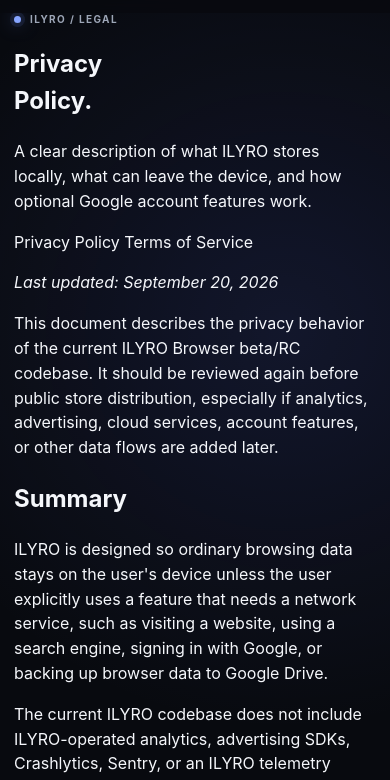
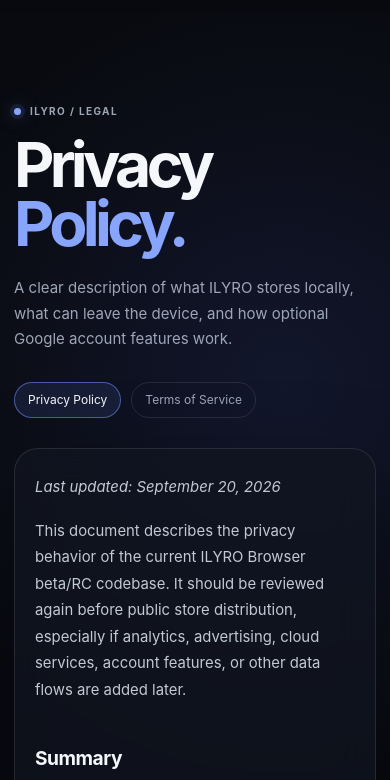
Before and after one commit to germ85402-ops/ilyro-browser, a browser extension: page docs/privacy.html in a window 390 px wide. Shown: the part 56-836 px from the top of the page. Drawn offline with Linux system fonts and the light colour scheme.

Commit message:
Style legal pages for GitHub Pages

```diff
--- a/docs/styles.css
+++ b/docs/styles.css
@@ -2364,3 +2364,146 @@ button {
     transition-duration: 0.01ms !important;
   }
 }
+
+
+/* Legal pages */
+.legal-main {
+  padding-bottom: 108px;
+}
+
+.legal-page {
+  padding-top: clamp(112px, 15vw, 178px);
+}
+
+.legal-page h1 {
+  max-width: 760px;
+  margin: 0;
+  font-size: clamp(3.8rem, 8vw, 7.6rem);
+  line-height: 0.94;
+  letter-spacing: -0.075em;
+}
+
+.legal-page h1 span {
+  color: var(--blue-bright);
+}
+
+.legal-lead {
+  max-width: 660px;
+  margin: 30px 0 0;
+  color: var(--muted);
+  font-size: clamp(1.05rem, 2vw, 1.25rem);
+  line-height: 1.7;
+}
+
+.legal-switch {
+  display: flex;
+  flex-wrap: wrap;
+  gap: 10px;
+  margin-top: 30px;
+}
+
+.legal-switch a {
+  border: 1px solid var(--line);
+  border-radius: 999px;
+  padding: 8px 13px;
+  color: var(--muted);
+  font-size: 12px;
+  transition: border-color 180ms ease, color 180ms ease, background 180ms ease;
+}
+
+.legal-switch a:hover,
+.legal-switch a:focus-visible,
+.legal-switch a.is-active {
+  border-color: rgba(110, 145, 255, 0.55);
+  background: rgba(110, 145, 255, 0.11);
+  color: var(--text);
+}
+
+.legal-card {
+  max-width: 900px;
+  margin-top: 42px;
+  padding: clamp(26px, 5vw, 58px);
+  border: 1px solid var(--line);
+  border-radius: var(--radius-xl);
+  background: color-mix(in srgb, var(--surface) 92%, transparent);
+  box-shadow: var(--shadow);
+  backdrop-filter: blur(20px);
+}
+
+.legal-card h2 {
+  margin: 2.2em 0 0.7em;
+  color: var(--text);
+  font-size: clamp(1.2rem, 2vw, 1.55rem);
+  line-height: 1.25;
+  letter-spacing: -0.025em;
+}
+
+.legal-card h2:first-child {
+  margin-top: 0.8em;
+}
+
+.legal-card p,
+.legal-card li {
+  color: var(--muted-strong);
+  font-size: 0.98rem;
+  line-height: 1.78;
+}
+
+.legal-card p {
+  margin: 0 0 1.15em;
+}
+
+.legal-card ul {
+  margin: 0 0 1.2em;
+  padding-left: 1.35rem;
+}
+
+.legal-card li + li {
+  margin-top: 0.45em;
+}
+
+.legal-card a {
+  color: var(--blue-bright);
+  text-decoration: underline;
+  text-decoration-thickness: 1px;
+  text-underline-offset: 0.18em;
+}
+
+.legal-card code {
+  border: 1px solid var(--line);
+  border-radius: 6px;
+  padding: 0.12em 0.35em;
+  background: var(--bg-soft);
+  color: var(--text);
+  font-size: 0.9em;
+}
+
+@media (max-width: 620px) {
+  .legal-main {
+    padding-bottom: 74px;
+  }
+
+  .legal-page {
+    padding-top: 92px;
+  }
+
+  .legal-page h1 {
+    font-size: clamp(3.2rem, 16vw, 5rem);
+  }
+
+  .legal-lead {
+    margin-top: 22px;
+    font-size: 15px;
+  }
+
+  .legal-card {
+    margin-top: 30px;
+    border-radius: 24px;
+    padding: 25px 20px;
+  }
+
+  .legal-card p,
+  .legal-card li {
+    font-size: 0.93rem;
+  }
+}
```
